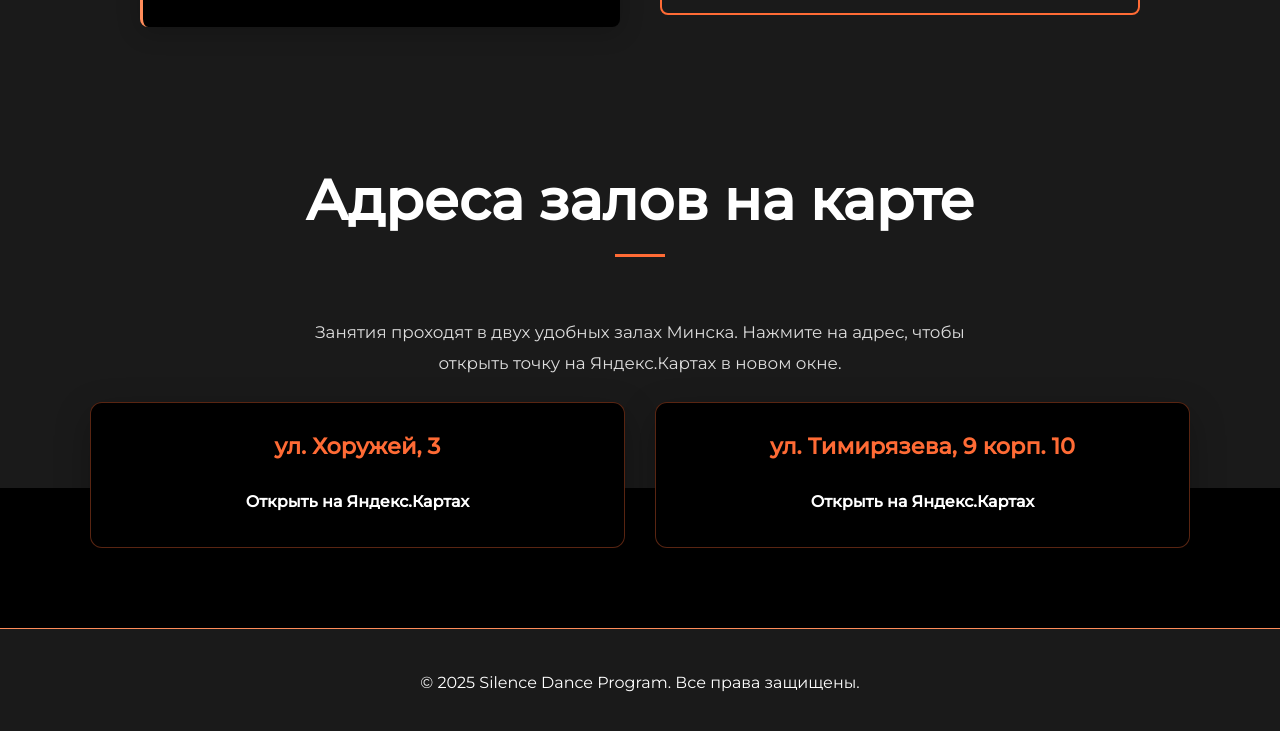
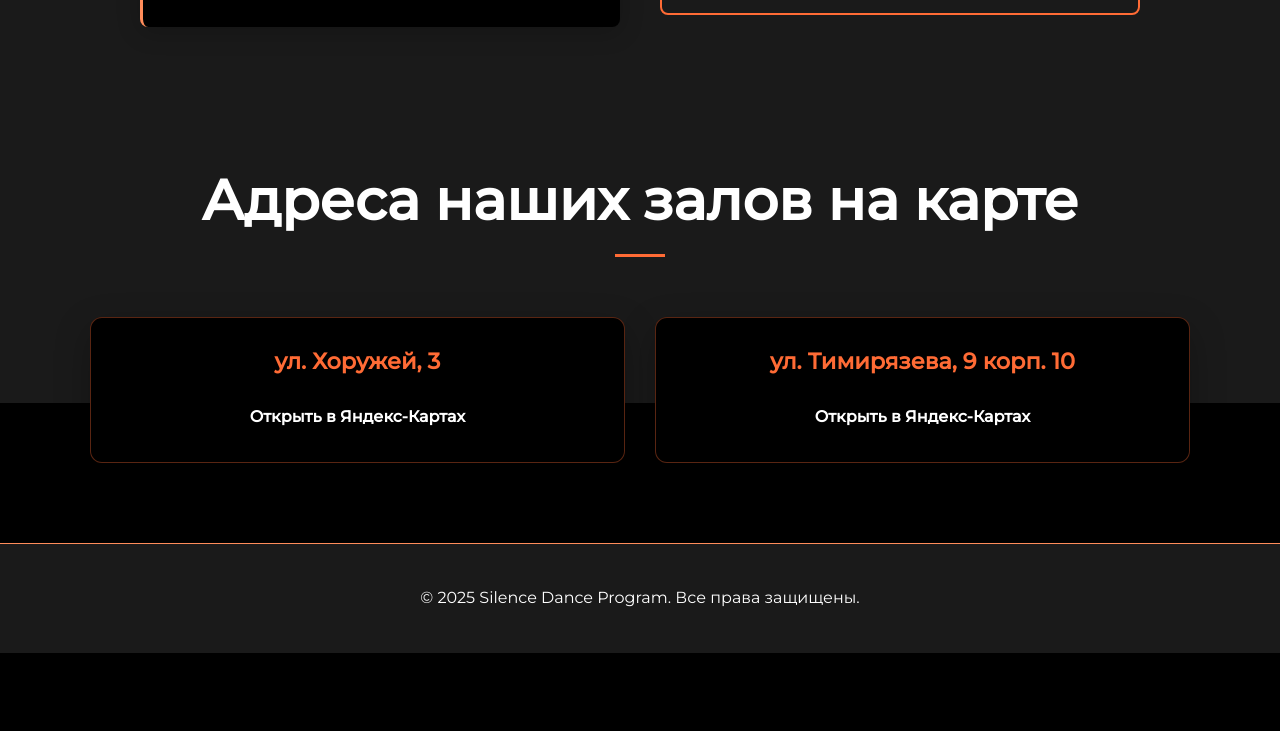
Before and after one commit to makominsk/Silence-Dance-Program, a plain HTML site: page index.html in a window 1280 px wide. Shown: the part 4510-5241 px from the top of the page. After the commit the page ends 5163 px from the top, so only its background shows below. Drawn offline with Linux system fonts and the light colour scheme.

Commit message:
ФИНАЛ

```diff
--- a/index.html
+++ b/index.html
@@ -263,16 +263,15 @@
         <!-- ======================= -->
         <section id="locations">
             <div class="container">
-                <h2>Адреса залов на карте</h2>
-                <p class="maps-intro">Занятия проходят в двух удобных залах Минска. Нажмите на адрес, чтобы открыть точку на Яндекс.Картах в новом окне.</p>
+                <h2>Адреса наших залов на карте</h2>
                 <div class="map-grid">
                     <a class="map-card" href="https://yandex.ru/maps/?mode=search&amp;text=%D0%A5%D0%BE%D1%80%D1%83%D0%B6%D0%B5%D0%B9%203%20%D0%9C%D0%B8%D0%BD%D1%81%D0%BA" target="_blank" rel="noopener noreferrer">
                         <h3>ул. Хоружей, 3</h3>
-                        <span>Открыть на Яндекс.Картах</span>
+                        <span>Открыть в Яндекс-Картах</span>
                     </a>
                     <a class="map-card" href="https://yandex.ru/maps/?mode=search&amp;text=%D0%A2%D0%B8%D0%BC%D0%B8%D1%80%D1%8F%D0%B7%D0%B5%D0%B2%D0%B0%209%20%D0%BA%D0%BE%D1%80%D0%BF%D1%83%D1%81%2010%20%D0%9C%D0%B8%D0%BD%D1%81%D0%BA" target="_blank" rel="noopener noreferrer">
                         <h3>ул. Тимирязева, 9 корп. 10</h3>
-                        <span>Открыть на Яндекс.Картах</span>
+                        <span>Открыть в Яндекс-Картах</span>
                     </a>
                 </div>
             </div>
```
